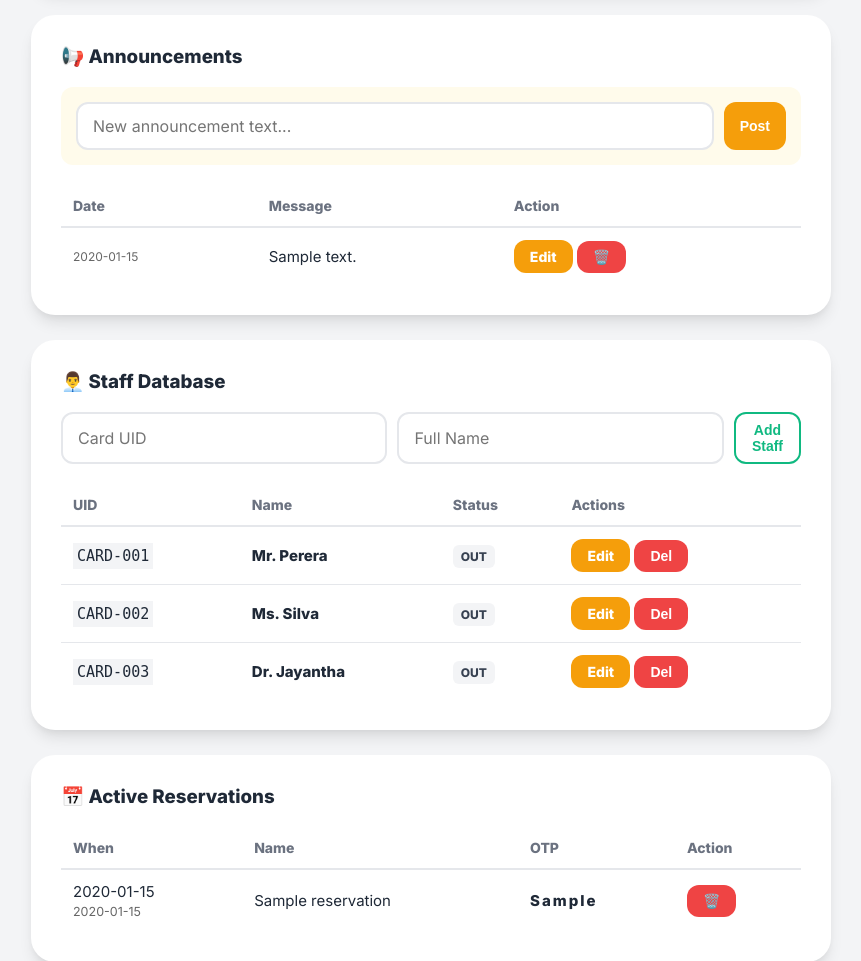
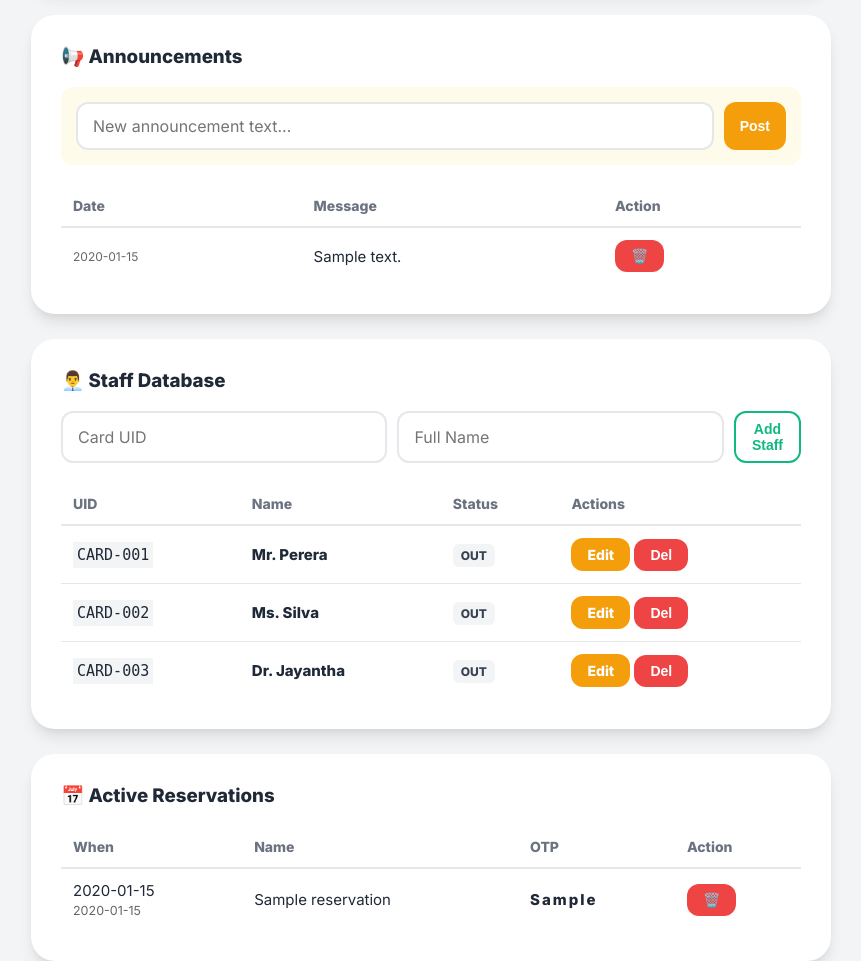
Before and after one commit to Genuuu/seatidle-app, a Flask app: page /admin/panel in a window 1280 px wide. Shown: the part 561-1522 px from the top of the page, without its empty margins (209-1070 px from the left). Run offline with Flask 3, Linux system fonts and the light colour scheme; the visitor is signed in with stand-in values (Sample User, id 1); data comes from the database, SQL or seed files in the repository; tables that the repository leaves empty hold one stand-in row (values such as "Sample post").

Commit message:
Removed edit option in announcements

```diff
--- a/my_flask_app/app.py
+++ b/my_flask_app/app.py
@@ -226,6 +226,7 @@ def logout():
     session.pop('is_admin', None)
     return redirect(url_for('dashboard'))
 
+
 # --- IOT ROUTE ---
 @app.route('/update_data', methods=['POST'])
 def update_data():
--- a/my_flask_app/templates/admin_panel.html
+++ b/my_flask_app/templates/admin_panel.html
@@ -77,7 +77,6 @@
                 <td style="font-size: 12px; color: #666;">{{ ann['created_at'][0:10] }}</td>
                 <td>{{ ann['message'] }}</td>
                 <td>
-                    <a href="/admin/edit_announcement/{{ ann['id'] }}" class="btn btn-warning btn-sm" style="text-decoration:none;">Edit</a>
                     <form method="POST" onsubmit="return confirm('Delete?');" style="display:inline;">
                         <input type="hidden" name="delete_announcement" value="true">
                         <input type="hidden" name="ann_id" value="{{ ann['id'] }}">
```
